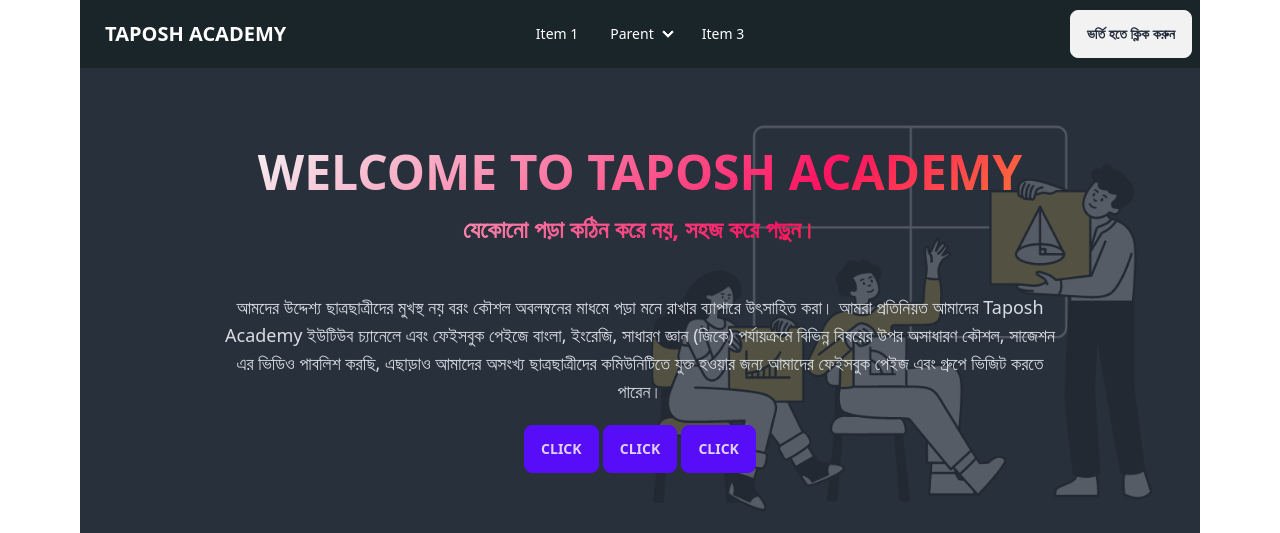
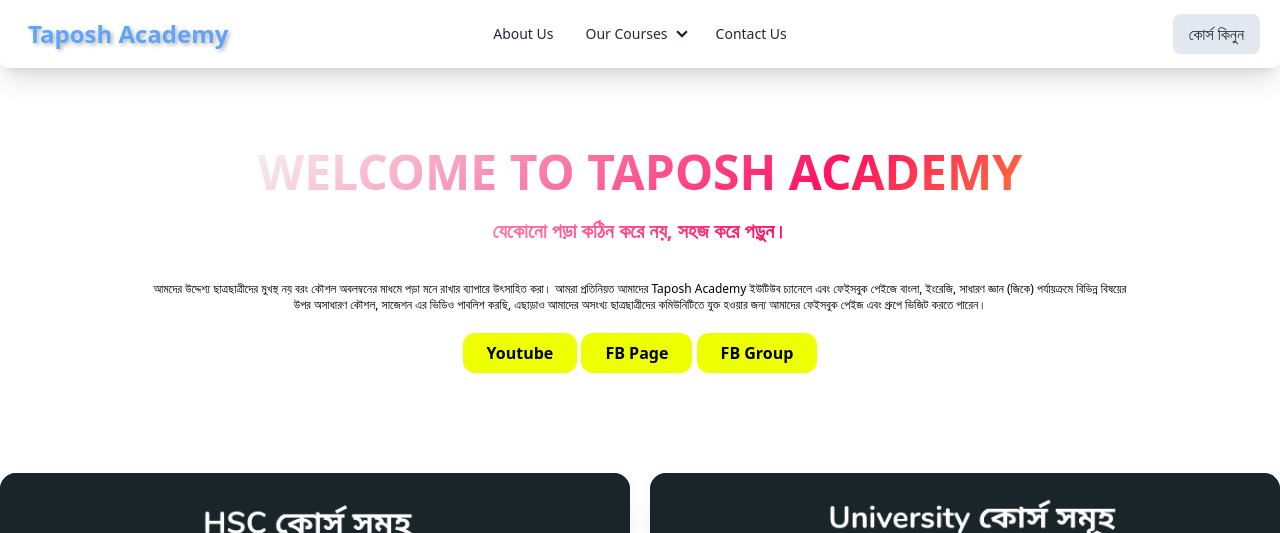
Before and after one commit to moudud-hoq/taposh-academy, a PHP site: page / in a window 1280 px wide. Shown: the top 533 px of the page. Run offline with PHP 8.4, Linux system fonts and the light colour scheme; some libraries are stand-ins or nearby versions; grey boxes are pictures that could not be loaded.

Commit message:
Something Done

```diff
--- a/Styles/Main.css
+++ b/Styles/Main.css
@@ -1,3 +1,14 @@
+/* Logo */
+.special-logo {
+  text-shadow: 2px 2px 4px rgba(0, 0, 0, 0.3);
+}
+
+.special-logo:hover {
+  text-shadow: 4px 4px 6px rgba(0, 0, 0, 0.5);
+  transform: scale(1.1) rotate(-10deg);
+}
+
+
 /* Title */
 .animate-charcter {
   text-transform: uppercase;
@@ -44,3 +55,51 @@
     width: 100%;
     animation: typing 5s steps(50, end) reverse;
   }
+
+
+  /* Custom Button */
+  .custom-button {
+    background-color: #eeff00;
+    padding: 0.50rem 1.5rem;
+    border-radius: 0.75rem;
+    color: #000000;
+    font-weight: bold;
+    border: none;
+  }
+
+  .custom-button:hover {
+    background-color: #f0f0f0;
+  }
+  /* Custom Button2 */
+  .custom-button2 {
+    background-color: #000000;
+    padding: 0.50rem 1.5rem;
+    border-radius: 0.75rem;
+    color: #ffffff;
+    font-weight: bold;
+    border: none;
+  }
+
+  .custom-button:hover {
+    background-color: #f0f0f0;
+  }
+
+
+
+  /* AboutUs Style */
+ /* CSS for text animation */
+@keyframes fadeIn {
+  0% {
+    opacity: 0;
+    transform: translateY(20px);
+  }
+  100% {
+    opacity: 1;
+    transform: translateY(0);
+  }
+}
+
+/* Apply animation to the paragraph */
+p {
+  animation: fadeIn 1s ease forwards;
+}
--- a/index.html
+++ b/index.html
@@ -1,5 +1,5 @@
 <!DOCTYPE html>
-<html lang="en">
+<html lang="en" data-theme="light">
   <head>
     <meta charset="UTF-8" />
     <meta name="viewport" content="width=device-width, initial-scale=1.0" />
@@ -7,7 +7,8 @@
 
     <!-- Style File added -->
     <link rel="stylesheet" href="./Styles/Main.css" />
-    <!-- tailwind and daisy UI -->
+
+    <!-- Tailwind and daisy UI -->
     <link
       href="https://cdn.jsdelivr.net/npm/daisyui@3.3.1/dist/full.css"
       rel="stylesheet"
@@ -44,11 +45,11 @@
   </head>
   <body>
     <!-- Navbar -->
-    <nav class="container mx-auto px:3 md:px-20 text-white">
-      <div class="navbar bg-[#1a2529]">
+    <nav class="shadow-xl rounded-lg">
+      <div class="navbar">
         <div class="navbar-start">
           <div class="dropdown">
-            <div tabindex="0" role="button" class="lg:hidden">
+            <div tabindex="0" role="" class="lg:hidden">
               <svg
                 xmlns="http://www.w3.org/2000/svg"
                 class="h-5 w-5"
@@ -68,58 +69,63 @@
               tabindex="0"
               class="menu menu-sm dropdown-content mt-3 z-[1] p-2 shadow bg-base-100 rounded-box w-52"
             >
-              <li><a>Item 1</a></li>
+              <li><a href="./AboutUs.html" target="_blank">About Us</a></li>
               <li>
-                <a>Parent</a>
+                <a>Our Courses</a>
                 <ul class="p-2">
-                  <li><a>Submenu 1</a></li>
-                  <li><a>Submenu 2</a></li>
+                  <li><a>HSC</a></li>
+                  <li><a>University Addmission</a></li>
                 </ul>
               </li>
-              <li><a>Item 3</a></li>
+              <li><a>Contact Us</a></li>
             </ul>
           </div>
-          <a class="btn btn-ghost text-xl">Taposh Academy</a>
+          <a
+            class="ml-5 text-2xl font-bold text-blue-400 transform hover:scale-105 transition-transform duration-300 special-logo"
+            >Taposh Academy</a
+          >
         </div>
         <div class="navbar-center hidden lg:flex">
           <ul class="menu menu-horizontal px-1">
-            <li><a>Item 1</a></li>
+            <li><a href="./AboutUs.html" target="_blank">About Us</a></li>
             <li>
               <details>
-                <summary>Parent</summary>
+                <summary>Our Courses</summary>
                 <ul class="p-2">
-                  <li><a>Submenu 1</a></li>
-                  <li><a>Submenu 2</a></li>
+                  <li><a>HSC</a></li>
+                  <li><a>University Addmission</a></li>
                 </ul>
               </details>
             </li>
-            <li><a>Item 3</a></li>
+            <li><a>Contact Us</a></li>
           </ul>
         </div>
         <div class="navbar-end">
           <a
-            class="btn"
+            class="py-2 px-4 mr-3 bg-slate-200 rounded-lg"
             href="https://forms.gle/pknHHSSQY4h5igzx8"
             target="_blank"
-            >ভর্তি হতে ক্লিক করুন</a
+            >কোর্স কিনুন</a
           >
         </div>
       </div>
     </nav>
 
     <!-- Hero -->
-    <div class="container mx-auto px:3 md:px-20">
-      <div class="hero" style="background-image: url(Images/1.png)">
-        <div class="hero-overlay bg-opacity-80"></div>
+    <div class="rounded-b-2xl">
+      <div class="rounded-b-2xl">
+        <div class="hero-overlay rounded-b-2xl"></div>
         <div class="hero-content text-center text-neutral-content">
-          <div class="md:px-32 py-16">
-            <h1 class="mb-5 text-2xl md:text-5xl font-bold leading-6 animate-charcter">
+          <div class="md:px-32 py-5 md:py-16">
+            <h1
+              class="mb-5 text-xl md:text-5xl font-bold leading-6 animate-charcter"
+            >
               Welcome to Taposh Academy <br />
-              <span class="text-2xl">
+              <span class="text-xl">
                 যেকোনো পড়া কঠিন করে নয়, সহজ করে পড়ুন।
               </span>
             </h1>
-            <p class="mb-5 text-xs md:text-lg typing-effect">
+            <p class="mb-5 text-xs typing-effect text-black">
               আমদের উদ্দেশ্য ছাত্রছাত্রীদের মুখস্থ নয় বরং কৌশল অবলম্বনের মাধমে
               পড়া মনে রাখার ব্যাপারে উৎসাহিত করা। আমরা প্রতিনিয়ত আমাদের Taposh
               Academy ইউটিউব চ্যানেলে এবং ফেইসবুক পেইজে বাংলা, ইংরেজি, সাধারণ
@@ -129,35 +135,121 @@
               করতে পারেন।
             </p>
             <div>
-              <button class="btn btn-primary">Click</button>
-              <button class="btn btn-primary">Click</button>
-              <button class="btn btn-primary">Click</button>
+              <button class="custom-button">
+                <a href="https://www.youtube.com/@TaposhAcademy" target="_blank"
+                  >Youtube</a
+                >
+              </button>
+              <button class="custom-button">
+                <a href="https://www.facebook.com/TaposhAcademy" target="_blank"
+                  >FB Page</a
+                >
+              </button>
+              <button class="custom-button">
+                <a
+                  href="https://www.facebook.com/groups/TaposhAcademy"
+                  target="_blank"
+                  >FB Group</a
+                >
+              </button>
             </div>
           </div>
         </div>
       </div>
     </div>
 
-    <!-- Card -->
-    <div class="container mx-auto px:3 md:px-20">
-      <div class="card w-96 bg-base-100 shadow-xl">
-        <figure class="px-10 pt-10">
+    <!-- Cards -->
+    <div class="container mx-auto py-5 grid grid-cols-1 md:grid-cols-2 gap-5">
+      <!-- Single Card -->
+      <div class="card bg-[#1574b3] shadow-xl h-72 md:h-96">
+        <figure class="">
           <img
-            src="https://daisyui.com/images/stock/photo-1606107557195-0e29a4b5b4aa.jpg"
+            width="700px"
+            src="Images/2.png"
             alt="Shoes"
             class="rounded-xl"
           />
         </figure>
         <div class="card-body items-center text-center">
-          <h2 class="card-title">Shoes!</h2>
-          <p>If a dog chews shoes whose shoes does he choose?</p>
           <div class="card-actions">
-            <button class="btn btn-primary">Buy Now</button>
+            <button class="custom-button2">কোর্স কিনুন</button>
+          </div>
+        </div>
+      </div>
+
+      <div class="card bg-[#1574b3] shadow-xl h-72 md:h-96">
+        <figure class="">
+          <img
+            width="700px"
+            src="Images/3.png"
+            alt="Shoes"
+            class="rounded-xl"
+          />
+        </figure>
+        <div class="card-body items-center text-center">
+          <div class="card-actions">
+            <button class="custom-button2">কোর্স কিনুন</button>
+          </div>
+        </div>
+      </div>
+
+      <div class="card bg-[#1574b3] shadow-xl h-72 md:h-96">
+        <figure class="">
+          <img
+            width="700px"
+            src="Images/4.png"
+            alt="Shoes"
+            class="rounded-xl"
+          />
+        </figure>
+        <div class="card-body items-center text-center">
+          <div class="card-actions">
+            <button class="custom-button2">কোর্স কিনুন</button>
+          </div>
+        </div>
+      </div>
+
+      <div class="card bg-[#1574b3] shadow-xl h-72 md:h-96">
+        <figure class="">
+          <img
+            width="700px"
+            src="Images/5.png"
+            alt="Shoes"
+            class="rounded-xl"
+          />
+        </figure>
+        <div class="card-body items-center text-center">
+          <div class="card-actions">
+            <button class="custom-button2">কোর্স কিনুন</button>
           </div>
         </div>
       </div>
     </div>
 
+    <!-- Footer -->
+    <footer
+      class="footer h-24 p-4 bg-neutral text-neutral-content flex flex-col md:flex-row justify-center items-center gap-5"
+    >
+      <aside class="items-center grid-flow-col">
+        <a
+          class="ml-5 text-2xl font-bold text-yellow-400 transform hover:scale-105 transition-transform duration-300 special-logo"
+          >Taposh Academy</a
+        >
+        <p>Copyright © 2024 - All right reserved</p>
+      </aside>
+      <nav class="grid-flow-col gap-4 md:place-self-center md:justify-self-end">
+        <a href="https://www.youtube.com/@TaposhAcademy" target="_blank"
+          ><i class="fa-brands fa-youtube fa-2xl"></i
+        ></a>
+        <a href="https://www.facebook.com/TaposhAcademy" target="_blank"
+          ><i class="fa-brands fa-facebook fa-2xl"></i
+        ></a>
+        <a href="https://www.facebook.com/TaposhAcademy" target="_blank"
+          ><i class="fa-brands fa-facebook fa-2xl"></i
+        ></a>
+      </nav>
+    </footer>
+
     <!-- JS -->
     <script src="./"></script>
   </body>
```
Also changed, not shown: AboutUs.html (added, +76 -0 lines), Images/1.png, Images/2.png, Images/3.png, Images/4.png, Images/5.png (added), Images/New folder/1.png (deleted), Images/New folder/2.png (deleted), Images/New folder/3.png (deleted), Images/New folder/4.png (deleted), Images/New folder/5.png (deleted), Images/New folder/6.png (deleted), Images/New folder/7.png (deleted), Images/banner.png (added), 1 other file.
